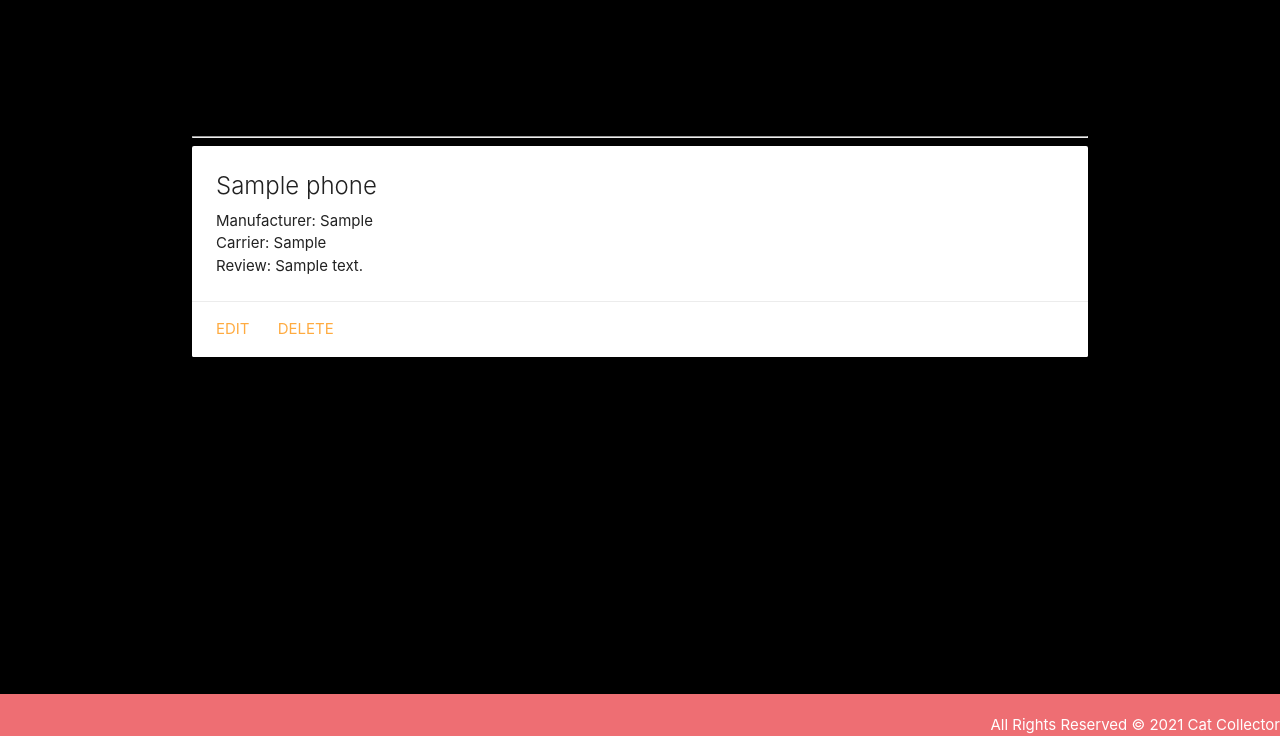
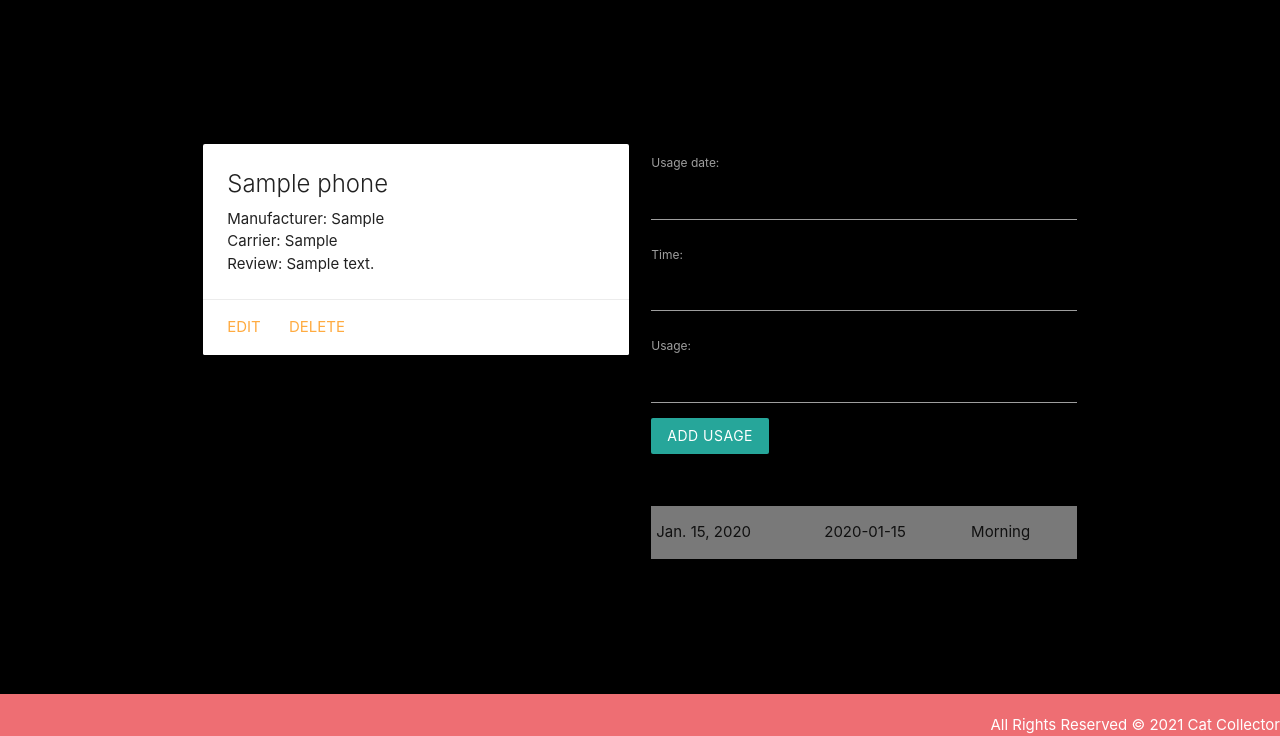
Before and after one commit to taverasn/phone-collector, a Django app: page /phones/1/ in a window 1280 px wide. Shown: the part 64-800 px from the top of the page. Run offline with Django 3.2, Linux system fonts and the light colour scheme; tables that the repository leaves empty hold one stand-in row (values such as "Sample post").

Commit message:
Adds Usage Model, Views, Forms, and Relationships

```diff
--- a/main_app/admin.py
+++ b/main_app/admin.py
@@ -1,4 +1,6 @@
 from django.contrib import admin
-from .models import Phone
+from .models import Phone, Case, Usage
 # Register your models here.
 admin.site.register(Phone)
+admin.site.register(Case)
+admin.site.register(Usage)
--- /dev/null
+++ b/main_app/forms.py
@@ -0,0 +1,10 @@
+# import models class from django
+from django.forms import ModelForm
+
+# import models (Usage)
+from .models import Usage
+
+class UsageForm(ModelForm):
+    class Meta:
+        model = Usage
+        fields = ['date', 'time', 'usage']
--- a/main_app/models.py
+++ b/main_app/models.py
@@ -1,5 +1,12 @@
 from django.db import models
 from django.urls import reverse
+from datetime import date
+
+USAGES = (
+    ('M', 'Morning'),
+    ('A', 'Afternoon'),
+    ('N', 'Night')
+)
 
 class Phone(models.Model):
     name = models.CharField(max_length=250)
@@ -22,4 +29,21 @@ class Case(models.Model):
         return self.name
 
     def get_absolute_url(self):
-        return reverse('case_detail', kwargs={'case_id': self.id})
+        return reverse('case_detail', kwargs={'pk': self.id})
+
+class Usage(models.Model):
+    date = models.DateField('usage date')
+    usage = models.CharField(
+        max_length=1,
+        choices=USAGES,
+        default=USAGES[0][0],
+    )
+    time = models.CharField(max_length=1)
+
+    phone = models.ForeignKey(Phone, on_delete=models.CASCADE)
+
+    def __str__(self):
+        return f"{self.get_usage_display()} at {self.date} for {self.time} hours"
+
+    class Meta:
+        ordering = ['-date']
--- a/main_app/templates/base.html
+++ b/main_app/templates/base.html
@@ -8,6 +8,7 @@
     <link rel="stylesheet" href="https://cdnjs.cloudflare.com/ajax/libs/materialize/1.0.0/css/materialize.min.css">
     <link rel="stylesheet" type="text/css" href="{% static 'css/style.css' %}">
     <script defer src="{% static 'js/script.js' %}"></script>
+    <script src="https://cdnjs.cloudflare.com/ajax/libs/materialize/1.0.0/js/materialize.min.js"></script>
     <title>Document</title>
 </head>
 <body>
--- a/main_app/templates/phones/detail.html
+++ b/main_app/templates/phones/detail.html
@@ -1,11 +1,10 @@
 {% extends 'base.html' %}
-
 {% block content %}
 
 <h1>Phone</h1>
-<hr>
 
-
+<div class="row">
+    <div class="col s6">
         <div class="card">
             <div class="card-content">
                 <span class="card-title">{{ phone.name }}</span>
@@ -14,11 +13,46 @@
                 <p>Review: {{ phone.review }}</p>
             </div>
             <div class="card-action">
-            <a href="{% url 'phones_update' cat.id %}">Edit</a>
-            <a href="{% url 'phones_delete' cat.id %}">Delete</a>
+                <a href="{% url 'phones_update' phone.id %}">Edit</a>
+                <a href="{% url 'phones_delete' phone.id %}">Delete</a>
+            </div>
+        </div>
+    </div>
+    <div class="col s6">
+        <form action="{% url 'add_usage' phone.id %}" method="POST">
+            {% csrf_token %}
+            {{ usage_form.as_p }}
+            <input type="submit" class="btn" value="Add Usage">
+        </form>
+
+        <table class="striped">
+            <thead>
+                <tr><th>Date</th><th>Usage</th><th>Time</th></tr>
+            </thead>
+            <tbody>
+                {% for usage in phone.usage_set.all %}
+                    <tr>
+                        <td>{{ usage.date }}</td>
+                        <td>{{ usage.time }}</td>
+                        <td>{{ usage.get_usage_display }}</td>
+                    </tr>
+                {% endfor %}
+            </tbody>
+        </table>
     </div>
 </div>
 
+<script>
+    const dateEl = document.getElementById('id_date');
+    M.Datepicker.init(dateEl, {
+        format: 'yyyy-mm-dd',
+        defaultDate: new Date(),
+        setDefaultDate: true,
+        autoClose: true,
+    });
 
+    const selectEl = document.getElementById('id_usage');
+    M.FormSelect.init(selectEl);
+</script>
 
 {% endblock %}
--- a/main_app/urls.py
+++ b/main_app/urls.py
@@ -9,8 +9,9 @@ urlpatterns = [
     path('phones/create/', views.PhoneCreate.as_view(), name='phones_create'),
     path('phones/<int:pk>/update', views.PhoneUpdate.as_view(), name='phones_update'),
     path('phones/<int:pk>/delete', views.PhoneDelete.as_view(), name='phones_delete'),
-    path('cases/', views.cases_index, name='cases_index'),
-    path('cases/<int:case_id>/', views.case_detail, name='case_detail'),
+    path('phones/<int:phone_id>/add_usage', views.add_usage, name='add_usage'),
+    path('cases/', views.CaseList.as_view(), name='cases_index'),
+    path('cases/<int:pk>/', views.CaseDetail.as_view(), name='case_detail'),
     path('cases/create/', views.CaseCreate.as_view(), name='cases_create'),
     path('cases/<int:pk>/update', views.CaseUpdate.as_view(), name='cases_update'),
     path('cases/<int:pk>/delete', views.CaseDelete.as_view(), name='cases_delete'),
--- a/main_app/views.py
+++ b/main_app/views.py
@@ -1,6 +1,8 @@
-from django.shortcuts import render
+from django.shortcuts import render, redirect
 from django.views.generic.edit import CreateView, UpdateView, DeleteView
+from django.views.generic import ListView, DetailView
 from .models import Phone, Case
+from .forms import UsageForm
 
 
 def home(request):
@@ -15,7 +17,18 @@ def phones_index(request):
 
 def phone_detail(request, phone_id):
     phone = Phone.objects.get(id=phone_id)
-    return render(request, 'phones/detail.html', {'phone': phone})
+    usage_form = UsageForm()
+    return render(request, 'phones/detail.html', {
+        'phone': phone, 'usage_form': usage_form
+        })
+
+def add_usage(request, phone_id):
+    form = UsageForm(request.POST)
+    if form.is_valid():
+        new_usage = form.save(commit=False)
+        new_usage.phone_id = phone_id
+        new_usage.save()
+    return redirect('phone_detail', phone_id=phone_id)
 
 class PhoneCreate(CreateView):
     model = Phone
@@ -30,13 +43,12 @@ class PhoneDelete(DeleteView):
     success_url = '/phones/'
 
 # Case Views
-def cases_index(request):
-    cases = Case.objects.all()
-    return render(request, 'cases/index.html', {'cases': cases})
+class CaseList(ListView):
+    model = Case
 
-def case_detail(request, case_id):
-    case = Case.objects.get(id=case_id)
-    return render(request, 'cases/detail.html', {'case': case})
+class CaseDetail(DetailView):
+    model = Case
+    fields = '__all__'
 
 class CaseCreate(CreateView):
     model = Case
```
Also changed, not shown: main_app/templates/cases/detail.html (deleted, +0 -16 lines), main_app/templates/cases/index.html (deleted, +0 -14 lines), main_app/templates/main_app/case_detail.html (added, +20 -0 lines), main_app/templates/main_app/case_list.html (added, +15 -0 lines), main_app/migrations/0003_usage.py (added). Lines whose indentation alone changed are shown as unchanged.
